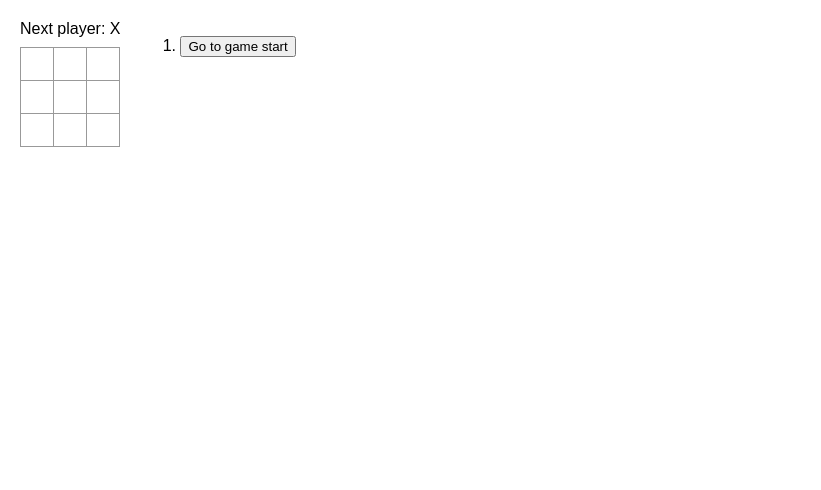
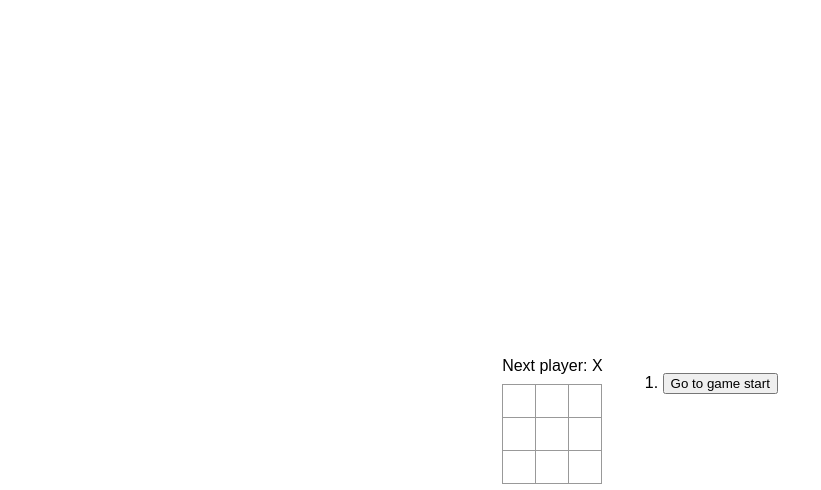
Before and after one commit to mike-rambil/tic-tac-toe, a React (Create React App) app in the folder src/: page / in a window 1280 px wide. Shown: the top 490 px of the page, without its empty margins (0-821 px from the left). Built offline with nearby package versions, Linux system fonts and the light colour scheme.

Commit message:
v3 deploy without npm build

```diff
--- a/src/styles.css
+++ b/src/styles.css
@@ -6,6 +6,13 @@ body {
   font-family: sans-serif;
   margin: 20px;
   padding: 0;
+}
+
+body {
+  display: flex;
+  justify-content: center;
+  align-items: center;
+  height: 100vh;
 }
 
 h1 {
```
